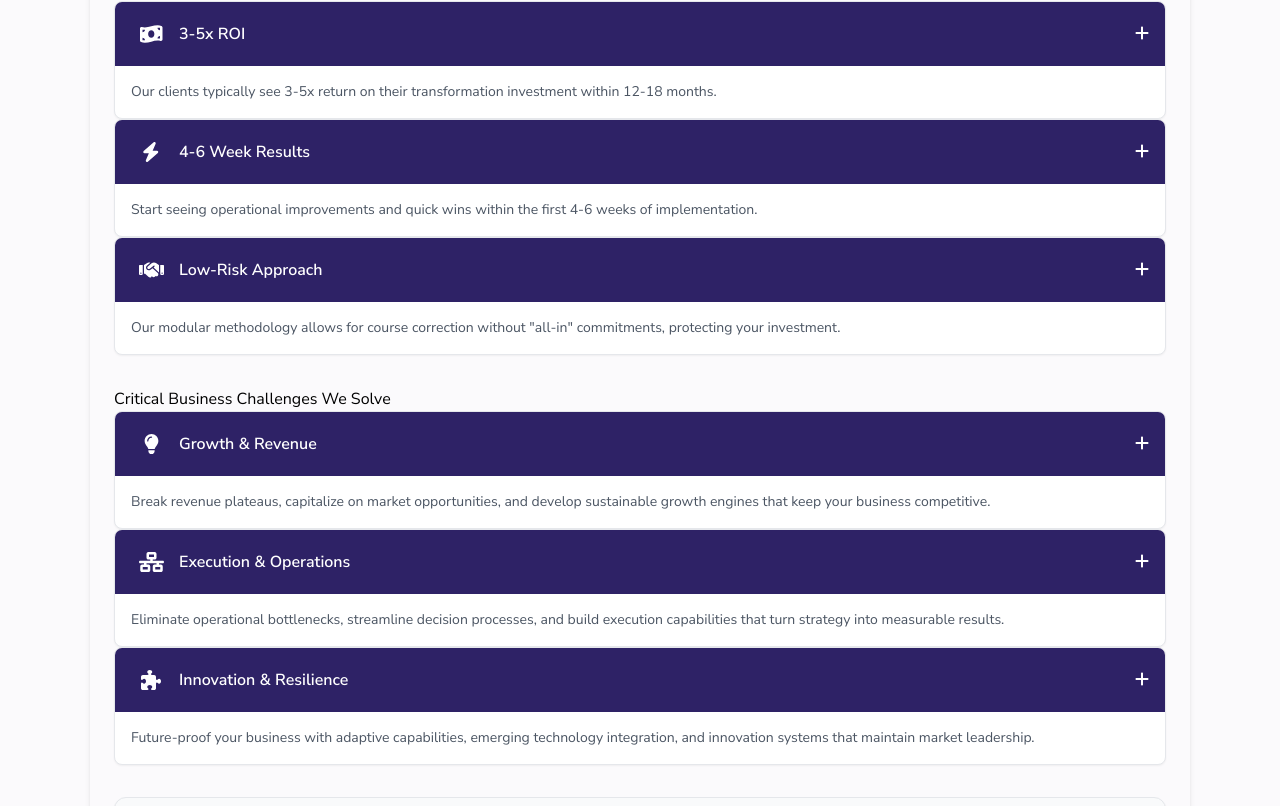
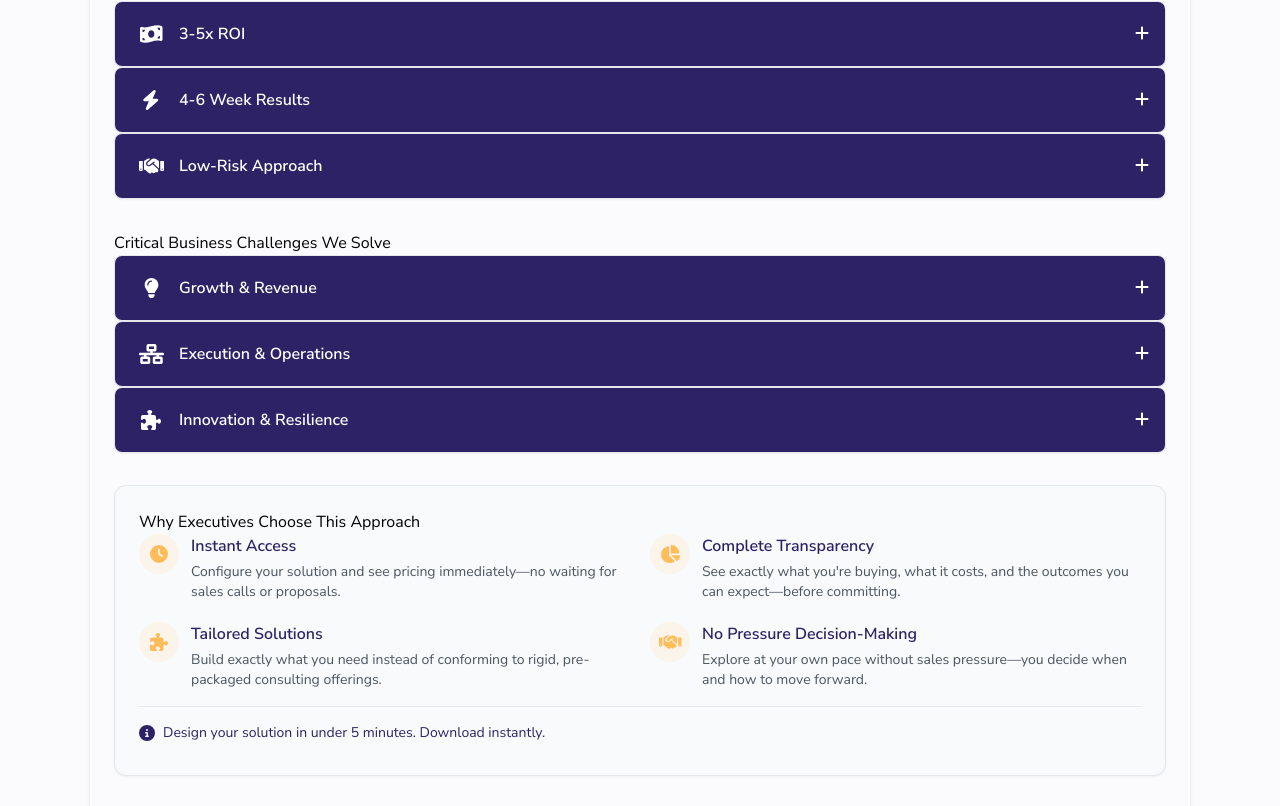
Before and after one commit to elexive-com/elexive-calc, a React (Create React App) app: page / in a window 1280 px wide. Shown: the part 391-1197 px from the top of the page. Built offline with nearby package versions, Linux system fonts and the light colour scheme; what @react-pdf/renderer would draw is missing.

Commit message:
made each card fully collapsible

```diff
--- a/src/components/CalculatorIntroduction.jsx
+++ b/src/components/CalculatorIntroduction.jsx
@@ -140,13 +140,14 @@ const CalculatorIntroduction = ({ onGetStarted }) => {
               </div>
             </div>
 
-            <div className="p-4 flex-grow flex flex-col">
-              <p className="text-sm text-gray-600">
+            <div className={`flex-grow flex flex-col ${expandedImpactCards.roi ? 'p-4' : 'p-0 h-0 overflow-hidden'}`}>
+              {expandedImpactCards.roi && (
+                <>
+                  <p className="text-sm text-gray-600 mb-3">
                     Our clients typically see 3-5x return on their transformation investment within 12-18 months.
                   </p>
 
-              {expandedImpactCards.roi && (
-                <div className="mt-3 pt-3 border-t border-gray-200">
+                  <div className="pt-3 border-t border-gray-200">
                     <h5 className="font-medium text-elx-primary text-sm mb-2">How we deliver this ROI:</h5>
                     <ul className="text-sm text-gray-600 space-y-1">
                       <li className="flex items-start">
@@ -163,6 +164,7 @@ const CalculatorIntroduction = ({ onGetStarted }) => {
                       </li>
                     </ul>
                   </div>
+                </>
               )}
             </div>
           </div>
@@ -189,13 +191,14 @@ const CalculatorIntroduction = ({ onGetStarted }) => {
               </div>
             </div>
 
-            <div className="p-4 flex-grow flex flex-col">
-              <p className="text-sm text-gray-600">
+            <div className={`flex-grow flex flex-col ${expandedImpactCards.speed ? 'p-4' : 'p-0 h-0 overflow-hidden'}`}>
+              {expandedImpactCards.speed && (
+                <>
+                  <p className="text-sm text-gray-600 mb-3">
                     Start seeing operational improvements and quick wins within the first 4-6 weeks of implementation.
                   </p>
 
-              {expandedImpactCards.speed && (
-                <div className="mt-3 pt-3 border-t border-gray-200">
+                  <div className="pt-3 border-t border-gray-200">
                     <h5 className="font-medium text-elx-primary text-sm mb-2">Our rapid delivery approach:</h5>
                     <ul className="text-sm text-gray-600 space-y-1">
                       <li className="flex items-start">
@@ -212,6 +215,7 @@ const CalculatorIntroduction = ({ onGetStarted }) => {
                       </li>
                     </ul>
                   </div>
+                </>
               )}
             </div>
           </div>
@@ -238,13 +242,14 @@ const CalculatorIntroduction = ({ onGetStarted }) => {
               </div>
             </div>
 
-            <div className="p-4 flex-grow flex flex-col">
-              <p className="text-sm text-gray-600">
+            <div className={`flex-grow flex flex-col ${expandedImpactCards.risk ? 'p-4' : 'p-0 h-0 overflow-hidden'}`}>
+              {expandedImpactCards.risk && (
+                <>
+                  <p className="text-sm text-gray-600 mb-3">
                     Our modular methodology allows for course correction without "all-in" commitments, protecting your investment.
                   </p>
 
-              {expandedImpactCards.risk && (
-                <div className="mt-3 pt-3 border-t border-gray-200">
+                  <div className="pt-3 border-t border-gray-200">
                     <h5 className="font-medium text-elx-primary text-sm mb-2">How we minimize risk:</h5>
                     <ul className="text-sm text-gray-600 space-y-1">
                       <li className="flex items-start">
@@ -261,6 +266,7 @@ const CalculatorIntroduction = ({ onGetStarted }) => {
                       </li>
                     </ul>
                   </div>
+                </>
               )}
             </div>
           </div>
@@ -294,13 +300,14 @@ const CalculatorIntroduction = ({ onGetStarted }) => {
               </div>
             </div>
 
-            <div className="p-4 flex-grow flex flex-col">
-              <p className="text-sm text-gray-600">
+            <div className={`flex-grow flex flex-col ${expandedChallengeCards.growth ? 'p-4' : 'p-0 h-0 overflow-hidden'}`}>
+              {expandedChallengeCards.growth && (
+                <>
+                  <p className="text-sm text-gray-600 mb-3">
                     Break revenue plateaus, capitalize on market opportunities, and develop sustainable growth engines that keep your business competitive.
                   </p>
 
-              {expandedChallengeCards.growth && (
-                <div className="mt-3 pt-3 border-t border-gray-200">
+                  <div className="pt-3 border-t border-gray-200">
                     <h5 className="font-medium text-elx-primary text-sm mb-2">Growth strategies we deliver:</h5>
                     <ul className="text-sm text-gray-600 space-y-1">
                       <li className="flex items-start">
@@ -317,6 +324,7 @@ const CalculatorIntroduction = ({ onGetStarted }) => {
                       </li>
                     </ul>
                   </div>
+                </>
               )}
             </div>
           </div>
@@ -343,13 +351,14 @@ const CalculatorIntroduction = ({ onGetStarted }) => {
               </div>
             </div>
 
-            <div className="p-4 flex-grow flex flex-col">
-              <p className="text-sm text-gray-600">
+            <div className={`flex-grow flex flex-col ${expandedChallengeCards.execution ? 'p-4' : 'p-0 h-0 overflow-hidden'}`}>
+              {expandedChallengeCards.execution && (
+                <>
+                  <p className="text-sm text-gray-600 mb-3">
                     Eliminate operational bottlenecks, streamline decision processes, and build execution capabilities that turn strategy into measurable results.
                   </p>
 
-              {expandedChallengeCards.execution && (
-                <div className="mt-3 pt-3 border-t border-gray-200">
+                  <div className="pt-3 border-t border-gray-200">
                     <h5 className="font-medium text-elx-primary text-sm mb-2">Operational excellence solutions:</h5>
                     <ul className="text-sm text-gray-600 space-y-1">
                       <li className="flex items-start">
@@ -366,6 +375,7 @@ const CalculatorIntroduction = ({ onGetStarted }) => {
                       </li>
                     </ul>
                   </div>
+                </>
               )}
             </div>
           </div>
@@ -392,13 +402,14 @@ const CalculatorIntroduction = ({ onGetStarted }) => {
               </div>
             </div>
 
-            <div className="p-4 flex-grow flex flex-col">
-              <p className="text-sm text-gray-600">
+            <div className={`flex-grow flex flex-col ${expandedChallengeCards.innovation ? 'p-4' : 'p-0 h-0 overflow-hidden'}`}>
+              {expandedChallengeCards.innovation && (
+                <>
+                  <p className="text-sm text-gray-600 mb-3">
                     Future-proof your business with adaptive capabilities, emerging technology integration, and innovation systems that maintain market leadership.
                   </p>
 
-              {expandedChallengeCards.innovation && (
-                <div className="mt-3 pt-3 border-t border-gray-200">
+                  <div className="pt-3 border-t border-gray-200">
                     <h5 className="font-medium text-elx-primary text-sm mb-2">Innovation frameworks we implement:</h5>
                     <ul className="text-sm text-gray-600 space-y-1">
                       <li className="flex items-start">
@@ -415,6 +426,7 @@ const CalculatorIntroduction = ({ onGetStarted }) => {
                       </li>
                     </ul>
                   </div>
+                </>
               )}
             </div>
           </div>
```
Lines whose indentation alone changed are shown as unchanged.
